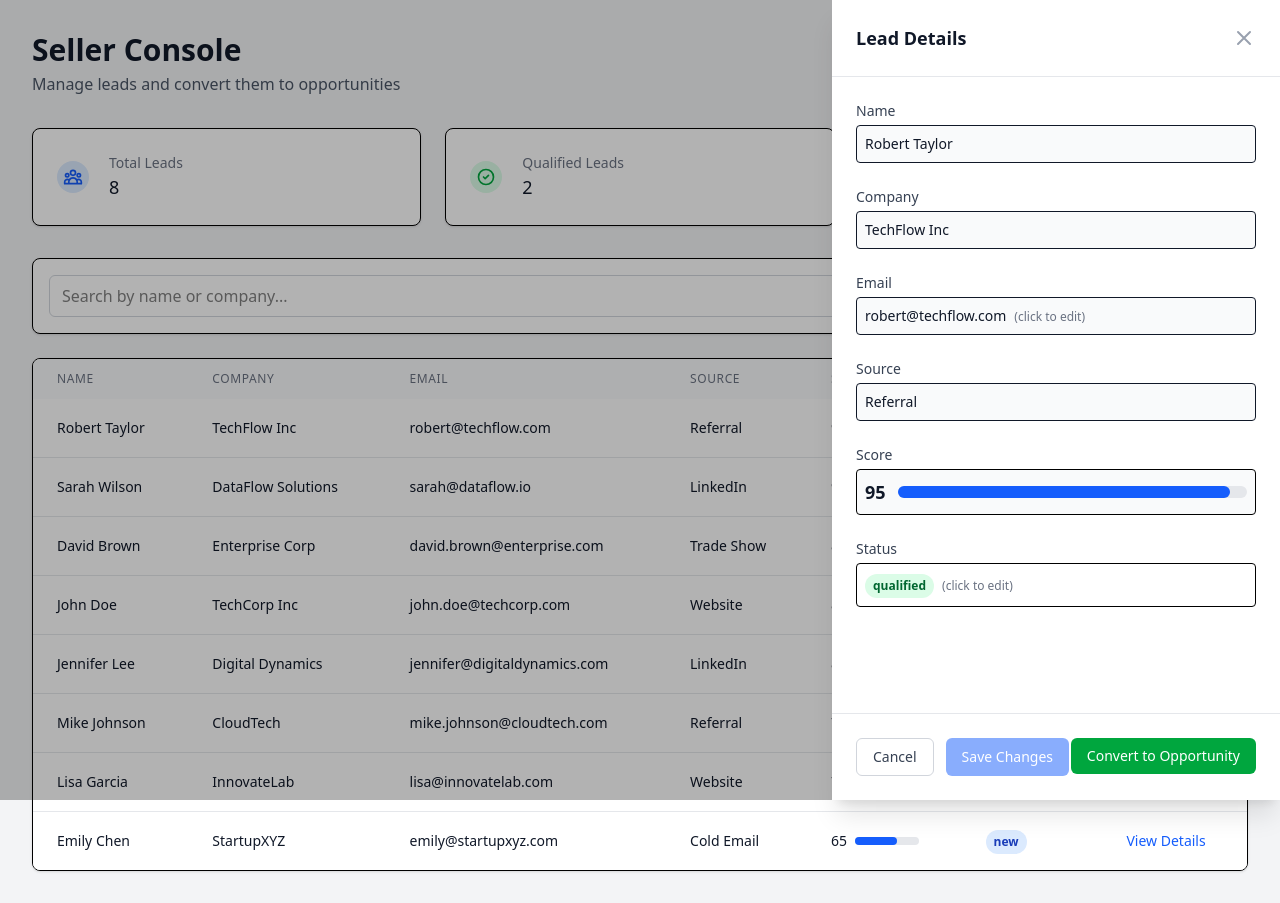
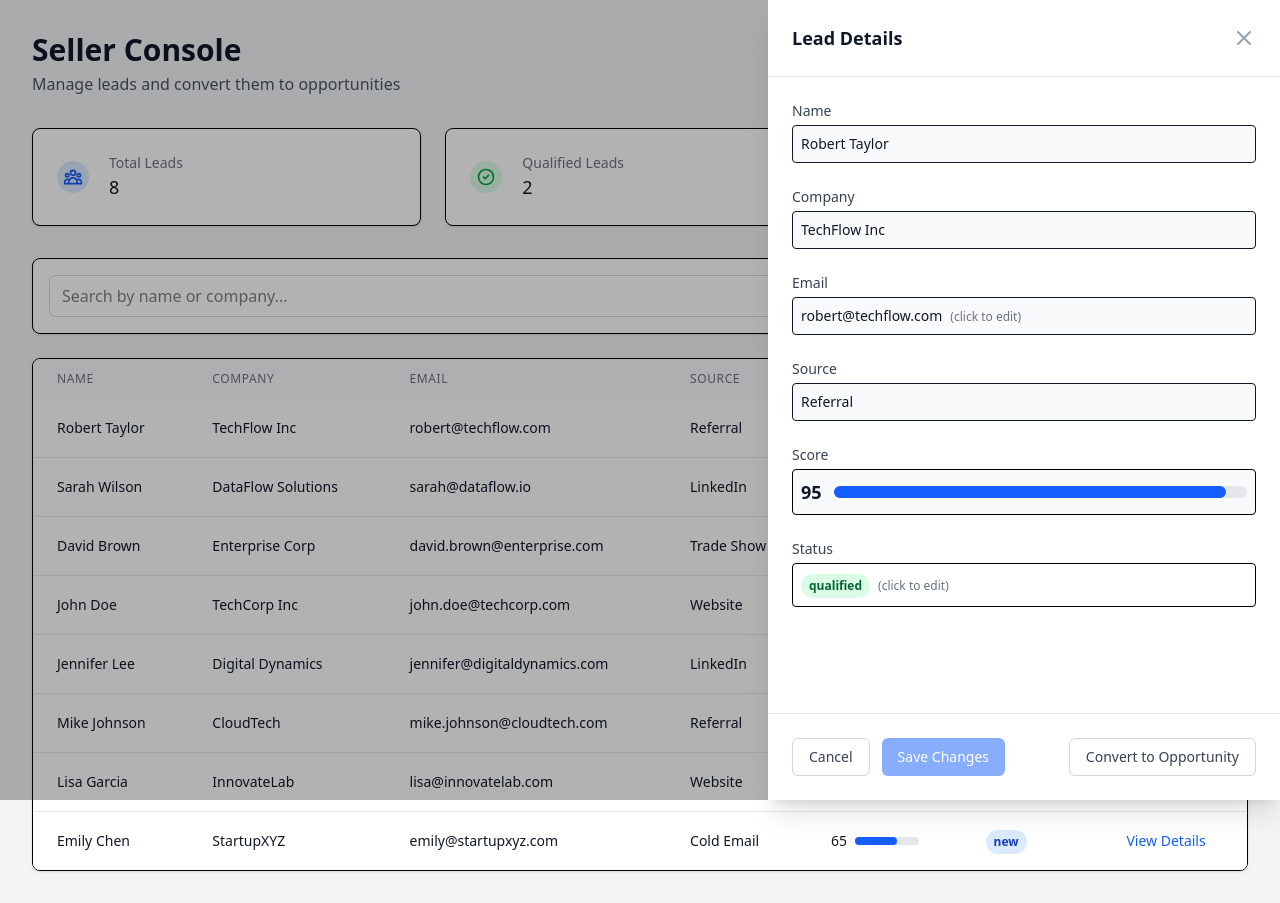
Before and after one commit to trev0ux/seller-console, a React (Vite) app: page / in a window 1280 px wide. Both pictures are taken after a click on the element 640 px from the left and 428 px from the top of the page. Built offline with nearby package versions, Linux system fonts and the light colour scheme.

Commit message:
feat: structure the atomic design on project

```diff
--- a/src/App.tsx
+++ b/src/App.tsx
@@ -3,7 +3,7 @@ import React, { useState } from 'react'
 import type { Lead, Opportunity } from './types'
 import { useLeads } from './hooks/useLeads'
 import { useOpportunities } from './hooks/useOpportunities'
-import LeadDetailPanel from './components/LeadDetailPanel'
+import LeadDetailPanel from './components/LeadDetailPanel/LeadDetailPanel'
 
 function App() {
   const {
--- a/src/components/LeadDetailPanel.tsx
+++ b/src/components/LeadDetailPanel/LeadDetailPanel.tsx
@@ -1,5 +1,8 @@
 import React, { useState, useEffect } from 'react'
-import type { Lead, LeadStatus, Opportunity } from '../types'
+import type { Lead, LeadStatus, Opportunity } from '../../types'
+import Button from './atoms/Button'
+import PanelHeader from './PanelHeader'
+import Input from './atoms/Input'
 
 interface LeadDetailPanelProps {
   lead: Lead | null
@@ -51,7 +54,7 @@ export default function LeadDetailPanel({
       setEditingField(null)
       setShowConvertForm(false)
     }
-  }, [lead])
+  }, [lead?.id, lead?.status, lead?.email])
 
   const validateEmail = (email: string): boolean => {
     const emailRegex = /^[^\s@]+@[^\s@]+\.[^\s@]+$/
@@ -79,7 +82,7 @@ export default function LeadDetailPanel({
       }
       setEditingField(null)
       onClose()
-    } catch (_error) {
+    } catch (error) {
       setErrors({ email: 'Failed to save changes' })
     } finally {
       setSaving(false)
@@ -95,6 +98,7 @@ export default function LeadDetailPanel({
     }
     setErrors({})
     setEditingField(null)
+    onClose()
   }
 
   const handleKeyDown = (e: React.KeyboardEvent) => {
@@ -118,7 +122,7 @@ export default function LeadDetailPanel({
         accountName: opportunityData.accountName,
       })
       onClose()
-    } catch (_error) {
+    } catch (error) {
       setErrors({ email: 'Failed to convert lead to opportunity' })
     } finally {
       setConverting(false)
@@ -133,29 +137,10 @@ export default function LeadDetailPanel({
       <div className="fixed inset-0 bg-black/30 z-40 transition-opacity" onClick={onClose} />
 
       {/* Slide-over panel */}
-      <div className="fixed inset-y-0 right-0 z-50 w-full max-w-md bg-white shadow-xl transform transition-transform">
+      <div className="fixed inset-y-0 right-0 z-50 w-full max-w-lg bg-white shadow-xl transform transition-transform">
         <div className="flex flex-col h-full">
           {/* Header */}
-          <div className="flex items-center justify-between p-6 border-b border-gray-200">
-            <h2 className="text-lg font-semibold text-gray-900">Lead Details</h2>
-            <button
-              onClick={() => {
-                handleCancel()
-                onClose()
-              }}
-              className="rounded-md text-gray-400 hover:text-gray-500 focus:outline-none focus:ring-2 focus:ring-blue-500"
-            >
-              <span className="sr-only">Close</span>
-              <svg className="h-6 w-6" fill="none" viewBox="0 0 24 24" stroke="currentColor">
-                <path
-                  strokeLinecap="round"
-                  strokeLinejoin="round"
-                  strokeWidth={2}
-                  d="M6 18L18 6M6 6l12 12"
-                />
-              </svg>
-            </button>
-          </div>
+          <PanelHeader handleCancel={handleCancel} onClose={onClose} />
 
           {/* Content */}
           <div className="flex-1 overflow-y-auto p-6">
@@ -179,14 +164,11 @@ export default function LeadDetailPanel({
                 <label className="block text-sm font-medium text-gray-700 mb-1">Email</label>
                 {editingField === 'email' ? (
                   <div className="space-y-2">
-                    <input
+                    <Input
                       type="email"
                       value={editValues.email}
-                      onChange={e => setEditValues(prev => ({ ...prev, email: e.target.value }))}
+                      onChange={event => setEditValues(prev => ({ ...prev, email: event }))}
                       onKeyDown={handleKeyDown}
-                      className={`w-full px-3 py-2 border rounded-md focus:outline-none focus:ring-2 focus:ring-blue-500 ${
-                        errors.email ? 'border-red-300' : 'border-gray-300'
-                      }`}
                       autoFocus
                     />
                     {errors.email && <p className="text-sm text-red-600">{errors.email}</p>}
@@ -274,12 +256,10 @@ export default function LeadDetailPanel({
                       <label className="block text-sm font-medium text-gray-700 mb-1">
                         Opportunity Name
                       </label>
-                      <input
+                      <Input
                         type="text"
                         value={opportunityData.name}
-                        onChange={e =>
-                          setOpportunityData(prev => ({ ...prev, name: e.target.value }))
-                        }
+                        onChange={event => setOpportunityData(prev => ({ ...prev, name: event }))}
                         className="w-full px-3 py-2 border border-gray-300 rounded-md focus:outline-none focus:ring-2 focus:ring-blue-500"
                         placeholder="Enter opportunity name"
                       />
@@ -306,12 +286,10 @@ export default function LeadDetailPanel({
                       <label className="block text-sm font-medium text-gray-700 mb-1">
                         Amount (Optional)
                       </label>
-                      <input
+                      <Input
                         type="number"
                         value={opportunityData.amount}
-                        onChange={e =>
-                          setOpportunityData(prev => ({ ...prev, amount: e.target.value }))
-                        }
+                        onChange={event => setOpportunityData(prev => ({ ...prev, amount: event }))}
                         className="w-full px-3 py-2 border border-gray-300 rounded-md focus:outline-none focus:ring-2 focus:ring-blue-500"
                         placeholder="Enter amount"
                         min="0"
@@ -323,11 +301,11 @@ export default function LeadDetailPanel({
                       <label className="block text-sm font-medium text-gray-700 mb-1">
                         Account Name
                       </label>
-                      <input
+                      <Input
                         type="text"
                         value={opportunityData.accountName}
-                        onChange={e =>
-                          setOpportunityData(prev => ({ ...prev, accountName: e.target.value }))
+                        onChange={event =>
+                          setOpportunityData(prev => ({ ...prev, accountName: event }))
                         }
                         className="w-full px-3 py-2 border border-gray-300 rounded-md focus:outline-none focus:ring-2 focus:ring-blue-500"
                         placeholder="Enter account name"
@@ -335,22 +313,22 @@ export default function LeadDetailPanel({
                     </div>
 
                     <div className="flex space-x-3 pt-2">
-                      <button
+                      <Button
                         onClick={handleConvert}
+                        variant="primary"
                         disabled={
                           converting || !opportunityData.name || !opportunityData.accountName
                         }
-                        className="px-4 py-2 bg-green-600 text-white rounded-md text-sm font-medium hover:bg-green-700 focus:outline-none focus:ring-2 focus:ring-green-500 disabled:opacity-50"
                       >
                         {converting ? 'Converting...' : 'Create Opportunity'}
-                      </button>
-                      <button
+                      </Button>
+                      <Button
                         onClick={() => setShowConvertForm(false)}
                         disabled={converting}
-                        className="px-4 py-2 border border-gray-300 rounded-md text-sm font-medium text-gray-700 hover:bg-gray-50 focus:outline-none focus:ring-2 focus:ring-blue-500 disabled:opacity-50"
+                        variant="ghost"
                       >
                         Cancel
-                      </button>
+                      </Button>
                     </div>
                   </div>
                 </div>
@@ -361,30 +339,17 @@ export default function LeadDetailPanel({
           {/* Footer */}
           <div className="border-t border-gray-200 p-6">
             <div className="flex justify-between">
-              <div className="flex space-x-3">
-                <button
-                  onClick={handleCancel}
-                  disabled={saving}
-                  className="px-4 py-2 border border-gray-300 rounded-md text-sm font-medium text-gray-700 hover:bg-gray-50 focus:outline-none focus:ring-2 focus:ring-blue-500 disabled:opacity-50"
-                >
+              <div className="flex space-x-3 justify-end">
+                <Button variant="ghost" disabled={saving} size="md" onClick={handleCancel}>
                   Cancel
-                </button>
-                <button
-                  onClick={handleSaveAll}
-                  disabled={saving || !hasChanges}
-                  className="px-4 py-2 bg-blue-600 text-white rounded-md text-sm font-medium hover:bg-blue-700 focus:outline-none focus:ring-2 focus:ring-blue-500 disabled:opacity-50"
-                >
+                </Button>
+                <Button disabled={saving || !hasChanges} onClick={handleSaveAll}>
                   {saving ? 'Saving...' : 'Save Changes'}
-                </button>
+                </Button>
               </div>
-              <div>
-                <button
-                  onClick={() => setShowConvertForm(true)}
-                  className="px-4 py-2 bg-green-600 text-white rounded-md text-sm font-medium hover:bg-green-700 focus:outline-none focus:ring-2 focus:ring-green-500"
-                >
-                  Convert to Opportunity
-                </button>
-              </div>
+              <Button variant="ghost" size="md" onClick={() => setShowConvertForm(true)}>
+                Convert to Opportunity
+              </Button>
             </div>
           </div>
         </div>
--- /dev/null
+++ b/src/components/LeadDetailPanel/atoms/Button/Button.tsx
@@ -0,0 +1,53 @@
+import type { ButtonProps } from './Button.types'
+
+const variants = {
+  primary: 'bg-blue-600 text-white hover:bg-blue-700 focus:ring-blue-500',
+  secondary: 'bg-gray-600 text-white hover:bg-gray-700 focus:ring-gray-500',
+  danger: 'bg-red-600 text-white hover:bg-red-700 focus:ring-red-500',
+  ghost: 'bg-transparent text-gray-700 hover:bg-gray-50 border border-gray-300',
+}
+
+const sizes = {
+  sm: 'px-3 py-1.5 text-xs',
+  md: 'px-4 py-2 text-sm',
+  lg: 'px-6 py-3 text-base',
+}
+
+export default function Button({
+  variant = 'primary',
+  size = 'md',
+  disabled = false,
+  loading = false,
+  children,
+  onClick,
+  type = 'button',
+  className = '',
+}: ButtonProps) {
+  const baseClasses =
+    'font-medium rounded-md focus:outline-none focus:ring-2 focus:ring-offset-2 transition-colors disabled:opacity-50 disabled:cursor-not-allowed'
+
+  const classes = `${baseClasses} ${variants[variant]} ${sizes[size]} ${className}`
+
+  return (
+    <button type={type} className={classes} onClick={onClick} disabled={disabled || loading}>
+      {loading && (
+        <svg className="animate-spin -ml-1 mr-2 h-4 w-4" fill="none" viewBox="0 0 24 24">
+          <circle
+            cx="12"
+            cy="12"
+            r="10"
+            stroke="currentColor"
+            strokeWidth="4"
+            className="opacity-25"
+          />
+          <path
+            fill="currentColor"
+            d="M4 12a8 8 0 018-8V0C5.373 0 0 5.373 0 12h4zm2 5.291A7.962 7.962 0 014 12H0c0 3.042 1.135 5.824 3 7.938l3-2.647z"
+            className="opacity-75"
+          />
+        </svg>
+      )}
+      {children}
+    </button>
+  )
+}
--- /dev/null
+++ b/src/components/LeadDetailPanel/atoms/Button/index.ts
@@ -0,0 +1,2 @@
+export { default } from './Button'
+export type { ButtonProps } from './Button.types'
--- /dev/null
+++ b/src/components/LeadDetailPanel/atoms/Input/Input.tsx
@@ -0,0 +1,79 @@
+import React, { forwardRef } from 'react'
+import type { InputProps } from './Input.types'
+
+const sizes = {
+  sm: 'px-3 py-1.5 text-sm',
+  md: 'px-3 py-2 text-sm',
+  lg: 'px-4 py-3 text-base',
+}
+
+const variants = {
+  default: 'border-gray-300 bg-white focus:border-blue-500 focus:ring-blue-500',
+  filled: 'border-gray-200 bg-gray-50 focus:border-blue-500 focus:ring-blue-500 focus:bg-white',
+}
+
+const Input = forwardRef<HTMLInputElement, InputProps>(
+  (
+    {
+      type = 'text',
+      placeholder,
+      value,
+      onChange,
+      onKeyDown,
+      error,
+      disabled = false,
+      required = false,
+      autoFocus = false,
+      size = 'md',
+      variant = 'default',
+      className = '',
+      id,
+      name,
+      readOnly = false,
+    },
+    ref
+  ) => {
+    const baseClasses =
+      'w-full border rounded-md transition-colors focus:outline-none focus:ring-2 focus:ring-offset-0 disabled:opacity-50 disabled:cursor-not-allowed'
+
+    const errorClasses = error
+      ? 'border-red-300 focus:border-red-500 focus:ring-red-500'
+      : variants[variant]
+
+    const classes = `${baseClasses} ${sizes[size]} ${errorClasses} ${className}`
+
+    const handleChange = (e: React.ChangeEvent<HTMLInputElement>) => {
+      onChange(e.target.value)
+    }
+
+    return (
+      <div className="w-full">
+        <input
+          ref={ref}
+          type={type}
+          id={id}
+          name={name}
+          placeholder={placeholder}
+          value={value}
+          onChange={handleChange}
+          onKeyDown={onKeyDown}
+          disabled={disabled}
+          required={required}
+          autoFocus={autoFocus}
+          className={classes}
+          readOnly={readOnly}
+        />
+
+        {error && (
+          <p id={`${id}-error`} className="mt-1 text-sm text-red-600">
+            {error}
+          </p>
+        )}
+      </div>
+    )
+  }
+)
+
+Input.displayName = 'Input'
+
+export default Input
--- /dev/null
+++ b/src/components/LeadDetailPanel/atoms/Input/index.ts
@@ -0,0 +1,2 @@
+export { default } from './Input'
+export type { InputProps } from './Input.types'
--- /dev/null
+++ b/src/components/LeadDetailPanel/atoms/Select/Select.tsx
@@ -0,0 +1,44 @@
+import type { SelectProps } from './Select.types'
+
+export default function Select({
+  value,
+  onChange,
+  options,
+  placeholder = 'Select an option...',
+  disabled = false,
+  className = '',
+  error = false,
+  'aria-label': ariaLabel,
+}: SelectProps) {
+  const baseClasses = `
+    w-full px-3 py-2 border rounded-md
+    focus:outline-none focus:ring-2 focus:ring-blue-500
+    transition-colors duration-200
+    disabled:bg-gray-50 disabled:text-gray-400 disabled:cursor-not-allowed
+  `
+
+  const borderClasses = error
+    ? 'border-red-300 focus:border-red-500'
+    : 'border-gray-300 focus:border-blue-500'
+
+  return (
+    <select
+      value={value}
+      onChange={e => onChange(e.target.value)}
+      disabled={disabled}
+      aria-label={ariaLabel}
+      className={`${baseClasses} ${borderClasses} ${className}`.trim()}
+    >
+      {placeholder && (
+        <option value="" disabled>
+          {placeholder}
+        </option>
+      )}
+      {options.map(option => (
+        <option key={option.value} value={option.value} disabled={option.disabled}>
+          {option.label}
+        </option>
+      ))}
+    </select>
+  )
+}
--- /dev/null
+++ b/src/components/LeadDetailPanel/atoms/Select/index.ts
@@ -0,0 +1,2 @@
+export { default } from './Select'
+export type { SelectProps } from './Select.types'
```
Also changed, not shown: src/components/LeadDetailPanel/PanelHeader.tsx (renamed from src/components/AppHeader.tsx, +6 -1 lines), src/components/LeadDetailPanel/atoms/Button/Button.types.ts (added, +10 -0 lines), src/components/LeadDetailPanel/atoms/Input/Input.types.ts (added, +23 -0 lines), src/components/LeadDetailPanel/atoms/Select/Select.types.ts (added, +16 -0 lines).
